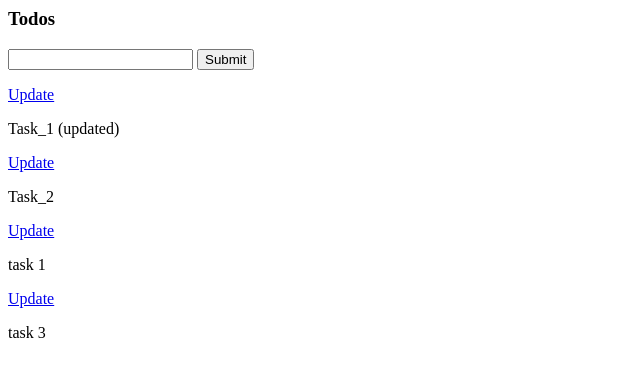
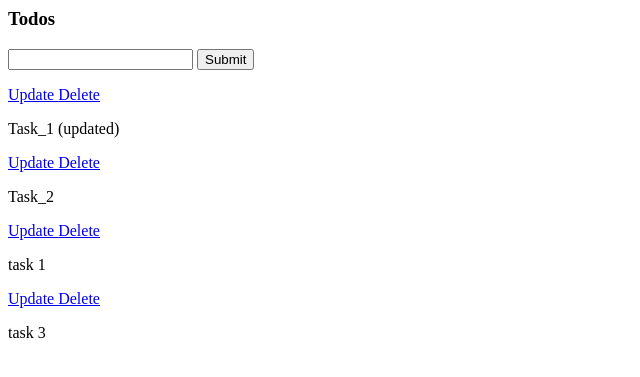
Before and after one commit to stevekutz/django_todo_crud, a Django app: page / in a window 1280 px wide. Shown: the top 377 px of the page, without its empty margins (0-640 px from the left). Run offline with Django 3.2, Linux system fonts and the light colour scheme; data comes from the database, SQL or seed files in the repository; both versions use the stored data as it was after the commit.

Commit message:
added delete functionlality

```diff
--- a/todo/tasks/templates/tasks/list.html
+++ b/todo/tasks/templates/tasks/list.html
@@ -9,6 +9,7 @@
 {% for task in tasks %}
     <div>
         <a href = "{% url 'update_task' task.id %}"> Update </a>
+        <a href = "{% url 'delete' task.id %}"> Delete </a>
         <p>{{task}}</p>
     </div>
 {% endfor %}
--- a/todo/tasks/urls.py
+++ b/todo/tasks/urls.py
@@ -5,5 +5,5 @@ from . import views  # from root import views
 urlpatterns = [
     path ('', views.index, name = "list"),
     path('update_task/<str:prim_key>/', views.updateTask, name = "update_task"),
-
+    path('delete/<str:prim_key>/', views.deleteTask, name = "delete"),
 ]
--- a/todo/tasks/views.py
+++ b/todo/tasks/views.py
@@ -34,3 +34,14 @@ def updateTask(request, prim_key):
     context = {'form': form}
 
     return render(request, "tasks/update_task.html", context)
+
+def deleteTask(request, prim_key):
+    item = Task.objects.get(id=prim_key)
+
+    if request.method == 'POST':
+        item.delete()
+        return redirect('/')
+
+    context = {'item': item}
+
+    return render(request, 'tasks/delete.html', context)
```
Also changed, not shown: todo/tasks/templates/tasks/delete.html (added, +10 -0 lines), README.MD, todo/db.sqlite3.
